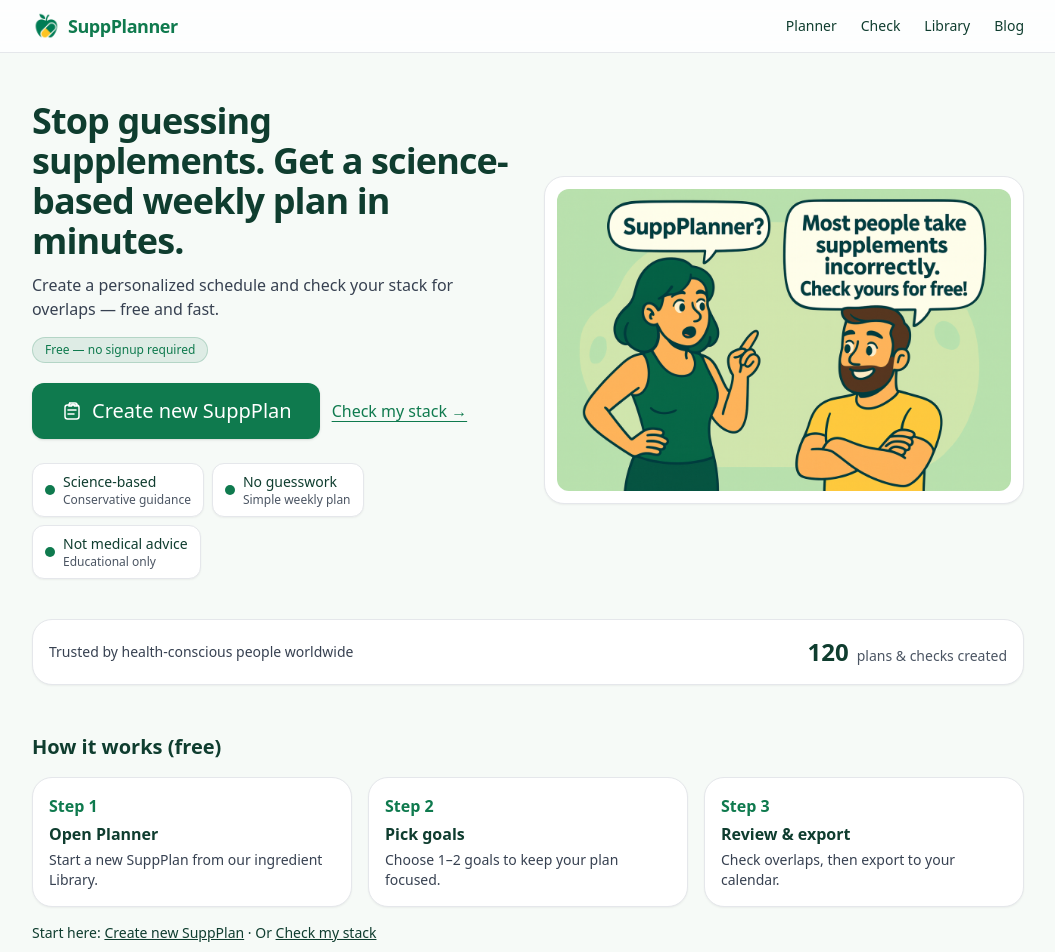
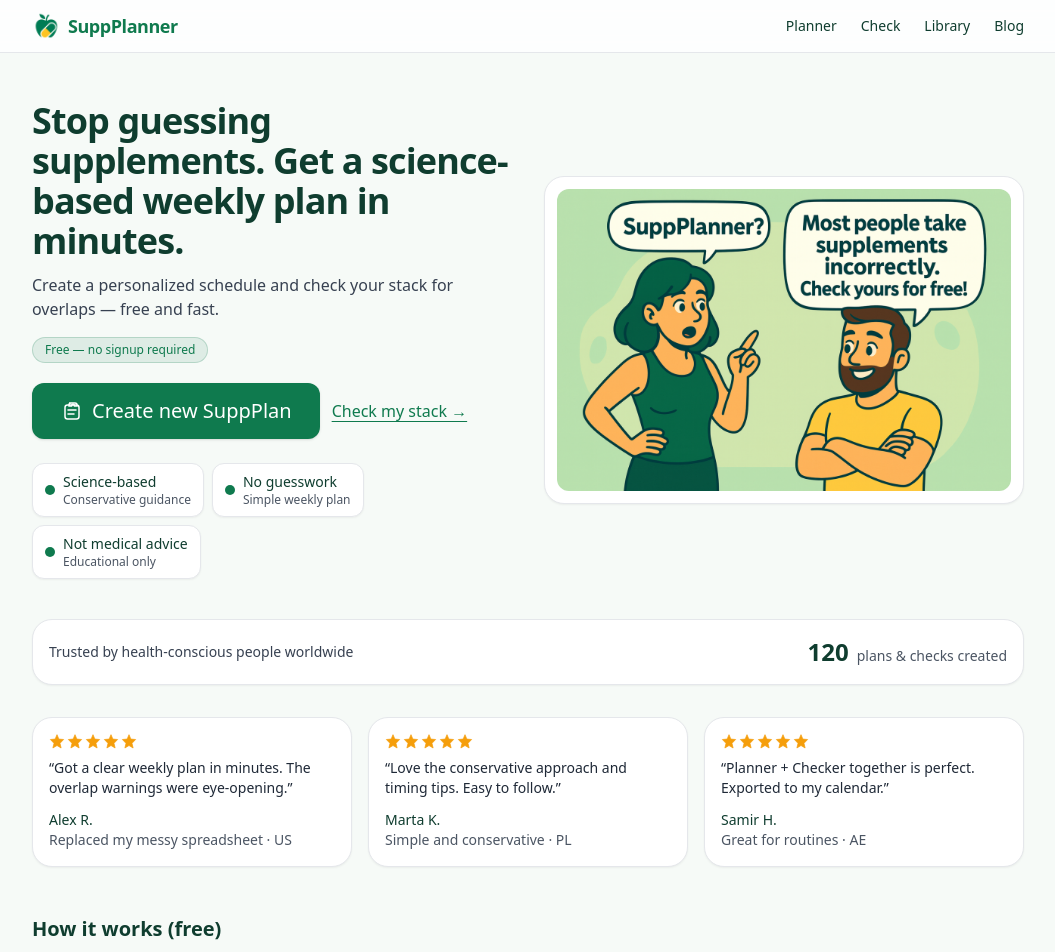
Before and after one commit to JiriTill/suppplanner, a Next.js app: page / in a window 1280 px wide. Shown: the top 952 px of the page, without its empty margins (112-1167 px from the left). Built offline with nearby package versions, Linux system fonts and the light colour scheme; no server answers.

Commit message:
Update page.tsx

```diff
--- a/app/page.tsx
+++ b/app/page.tsx
@@ -9,6 +9,7 @@ import FAQAccordion from '@/components/FAQAccordion';
 import HeroCTAs from '@/components/HeroCTAs';
 import StickyCTA from '@/components/StickyCTA';
 import ComparisonTable from '@/components/ComparisonTable';
+import Testimonials from '@/components/Testimonials';
 
 export default async function HomePage() {
   const posts = await getLatestPosts(3);
@@ -89,6 +90,10 @@ export default async function HomePage() {
       <div className="mt-10">
         <SocialProof />
       </div>
+
+      <section className="mt-8">
+        <Testimonials />
+      </section>
 
       {/* HOW IT WORKS – numbered cards */}
       <section className="mt-12">
```
